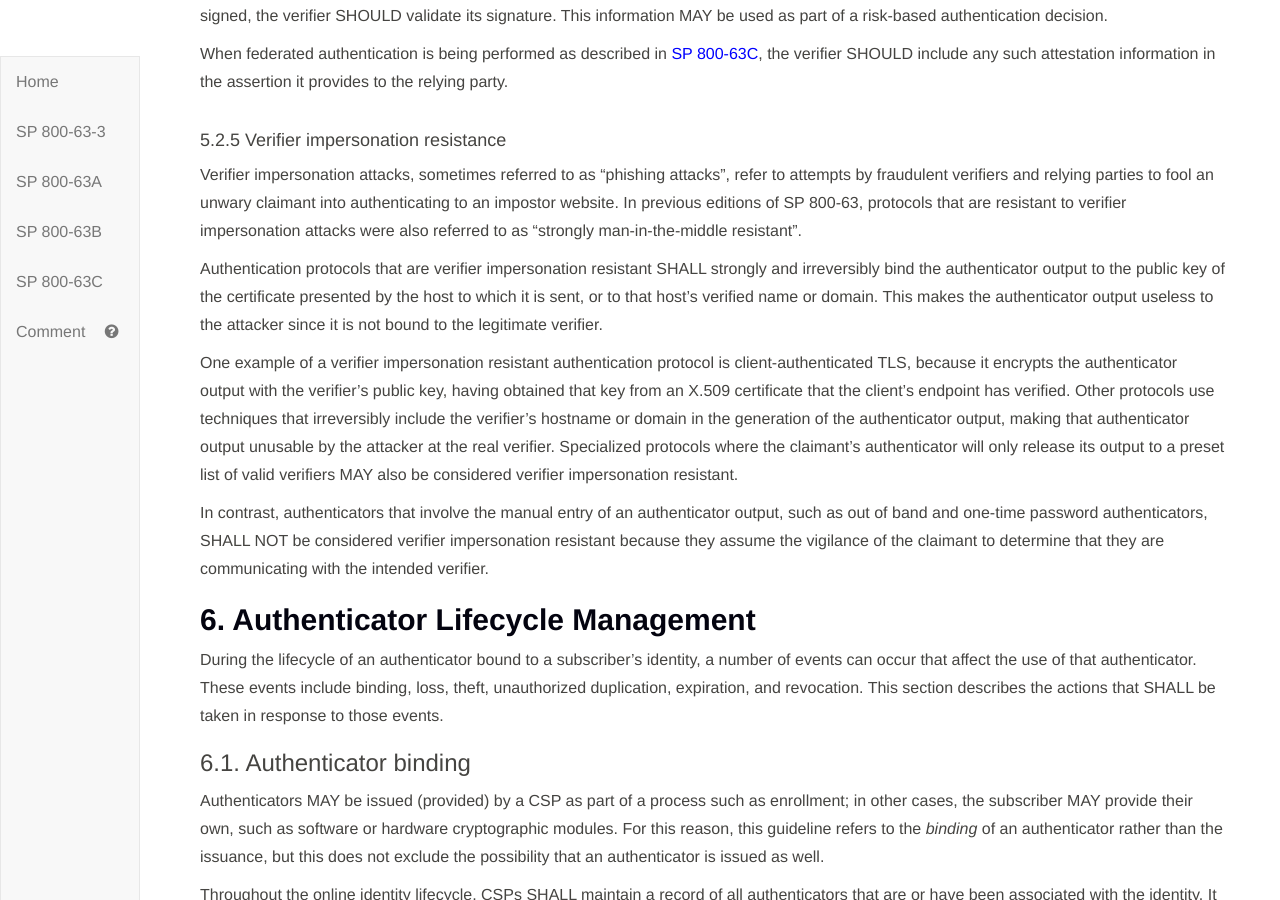
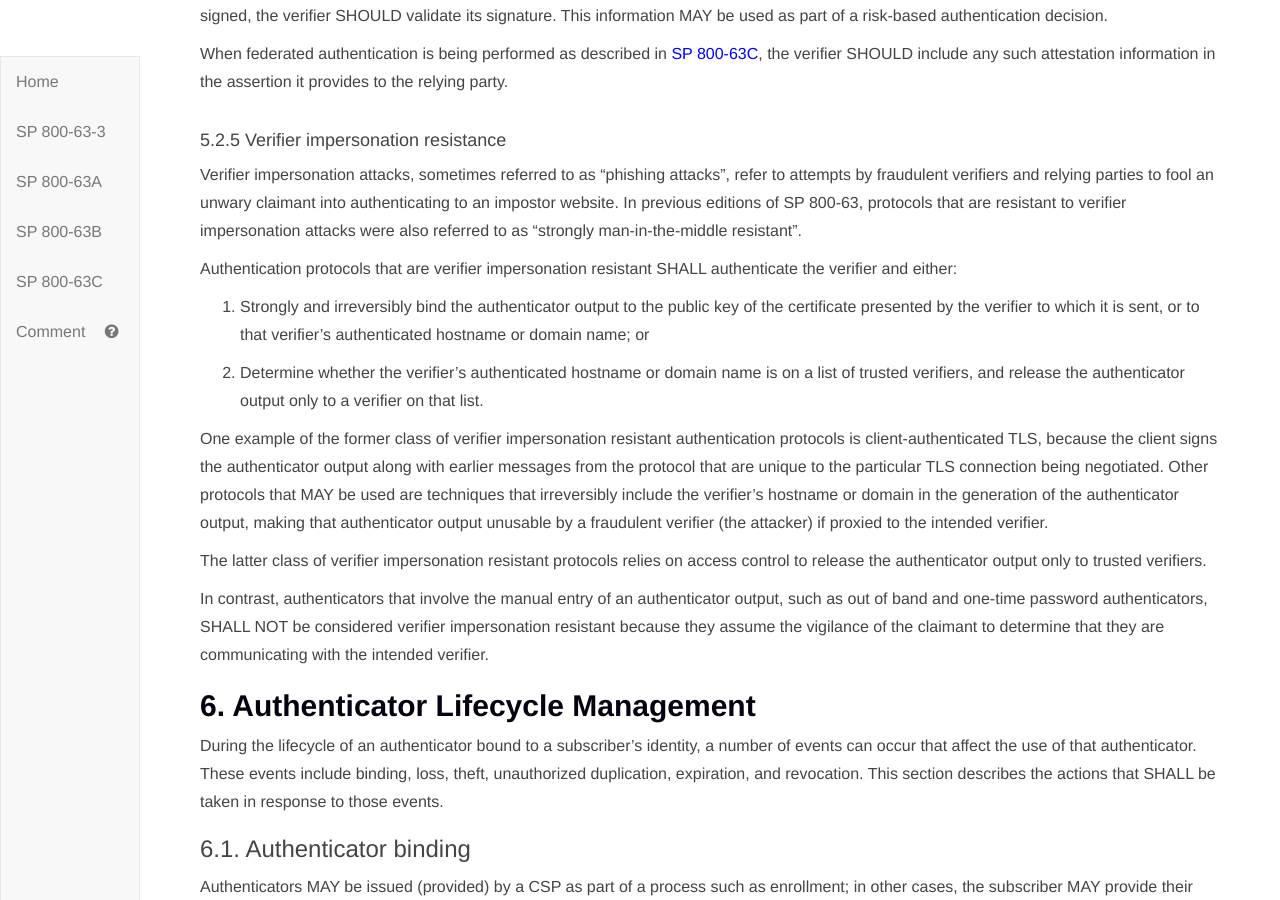
Before and after one commit to usnistgov/800-63-3, a Jekyll site: the page built from sp800-63b.md, in a window 1280 px wide and 900 px high, scrolled down 35831 px. Built offline with Jekyll 4.4.1, drawn with Linux system fonts in a browser that asks for light colours.

Commit message:
Clarify acceptable methods of achieving verifier impersonation resistance.

```diff
--- a/sp800-63b/sec5_authenticators.md
+++ b/sp800-63b/sec5_authenticators.md
@@ -355,8 +355,14 @@ When federated authentication is being performed as described in [SP 800-63C](sp
 
 Verifier impersonation attacks, sometimes referred to as "phishing attacks", refer to attempts by fraudulent verifiers and relying parties to fool an unwary claimant into authenticating to an impostor website. In previous editions of SP 800-63, protocols that are resistant to verifier impersonation attacks were also referred to as "strongly man-in-the-middle resistant".
 
-Authentication protocols that are verifier impersonation resistant SHALL strongly and irreversibly bind the authenticator output to the public key of the certificate presented by the host to which it is sent, or to that host's verified name or domain. This makes the authenticator output useless to the attacker since it is not bound to the legitimate verifier.
+Authentication protocols that are verifier impersonation resistant SHALL authenticate the verifier and either:
 
-One example of a verifier impersonation resistant authentication protocol is client-authenticated TLS, because it encrypts the authenticator output with the verifier's public key, having obtained that key from an X.509 certificate that the client's endpoint has verified. Other protocols use techniques that irreversibly include the verifier's hostname or domain in the generation of the authenticator output, making that authenticator output unusable by the attacker at the real verifier. Specialized protocols where the claimant's authenticator will only release its output to a preset list of valid verifiers MAY also be considered verifier impersonation resistant.
+1. Strongly and irreversibly bind the authenticator output to the public key of the certificate presented by the verifier to which it is sent, or to that verifier's authenticated hostname or domain name; or
+
+2. Determine whether the verifier's authenticated hostname or domain name is on a list of trusted verifiers, and release the authenticator output only to a verifier on that list.
+
+One example of the former class of verifier impersonation resistant authentication protocols is client-authenticated TLS, because the client signs the authenticator output along with earlier messages from the protocol that are unique to the particular TLS connection being negotiated. Other protocols that MAY be used are techniques that irreversibly include the verifier's hostname or domain in the generation of the authenticator output, making that authenticator output unusable by a fraudulent verifier (the attacker) if proxied to the intended verifier.
+
+The latter class of verifier impersonation resistant protocols relies on access control to release the authenticator output only to trusted verifiers.
 
 In contrast, authenticators that involve the manual entry of an authenticator output, such as out of band and one-time password authenticators, SHALL NOT be considered verifier impersonation resistant because they assume the vigilance of the claimant to determine that they are communicating with the intended verifier.
```
